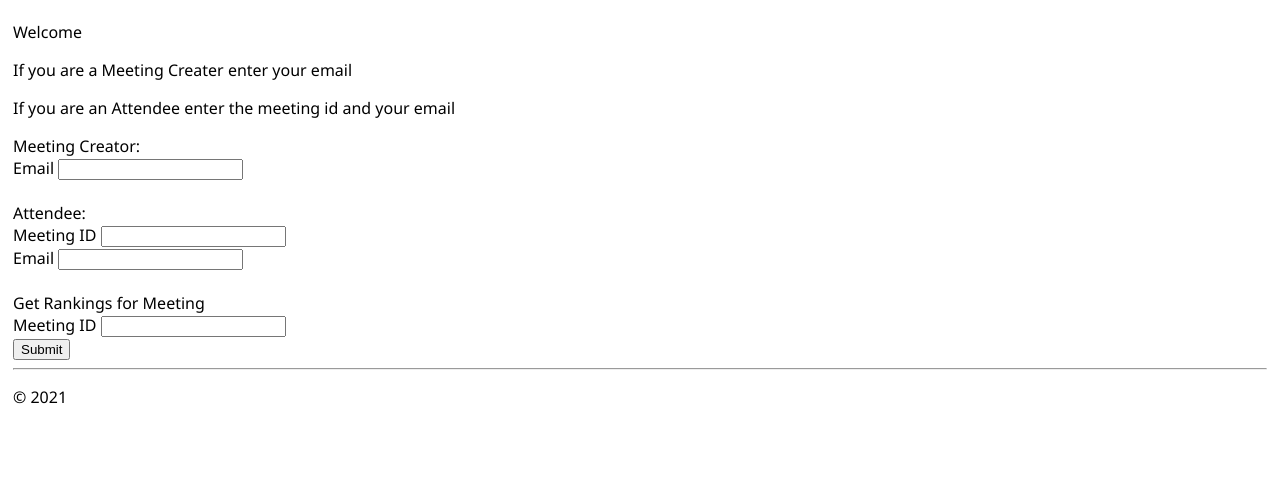
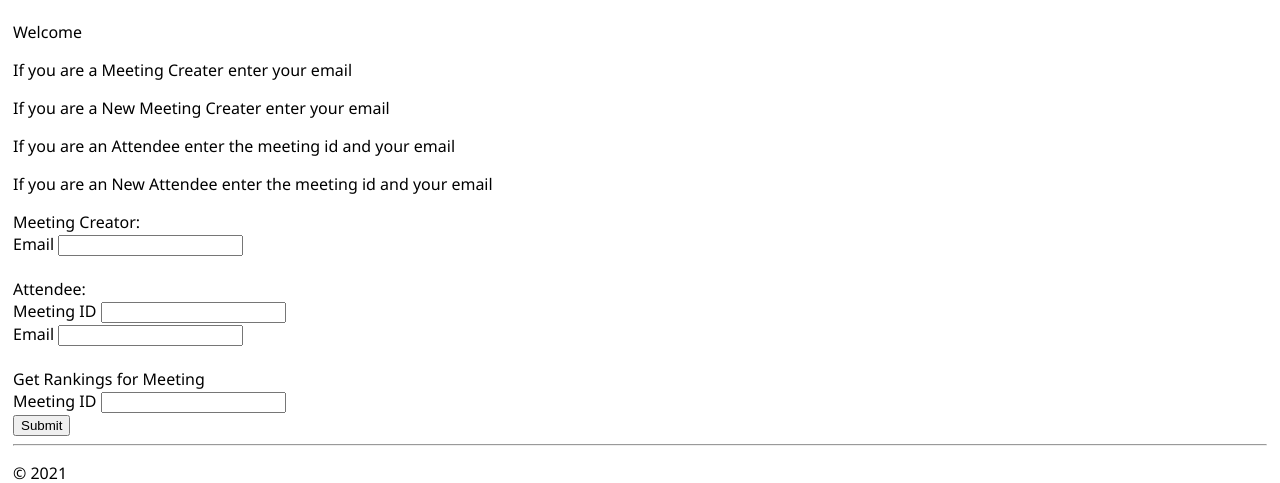
Before and after one commit to eesha-deepak/myMEETR, a Flask app: page / in a window 1280 px wide. Shown: the part 47-530 px from the top of the page. Run offline with Flask 2, Linux system fonts and the light colour scheme.

Commit message:
finished everything together :)

```diff
--- a/templates/welcome.html
+++ b/templates/welcome.html
@@ -5,7 +5,9 @@ myMEETR
 {% block content %}
 <p>Welcome<p>
 <p>If you are a Meeting Creater enter your email<p>
+<p>If you are a New Meeting Creater enter your email<p>
 <p>If you are an Attendee enter the meeting id and your email<p>
+<p>If you are an New Attendee enter the meeting id and your email<p>
 <form action = "{{ request.path }}" method = "post">
     <label>Meeting Creator: </label><br>
     <label for = "M_email">Email</label>
```
